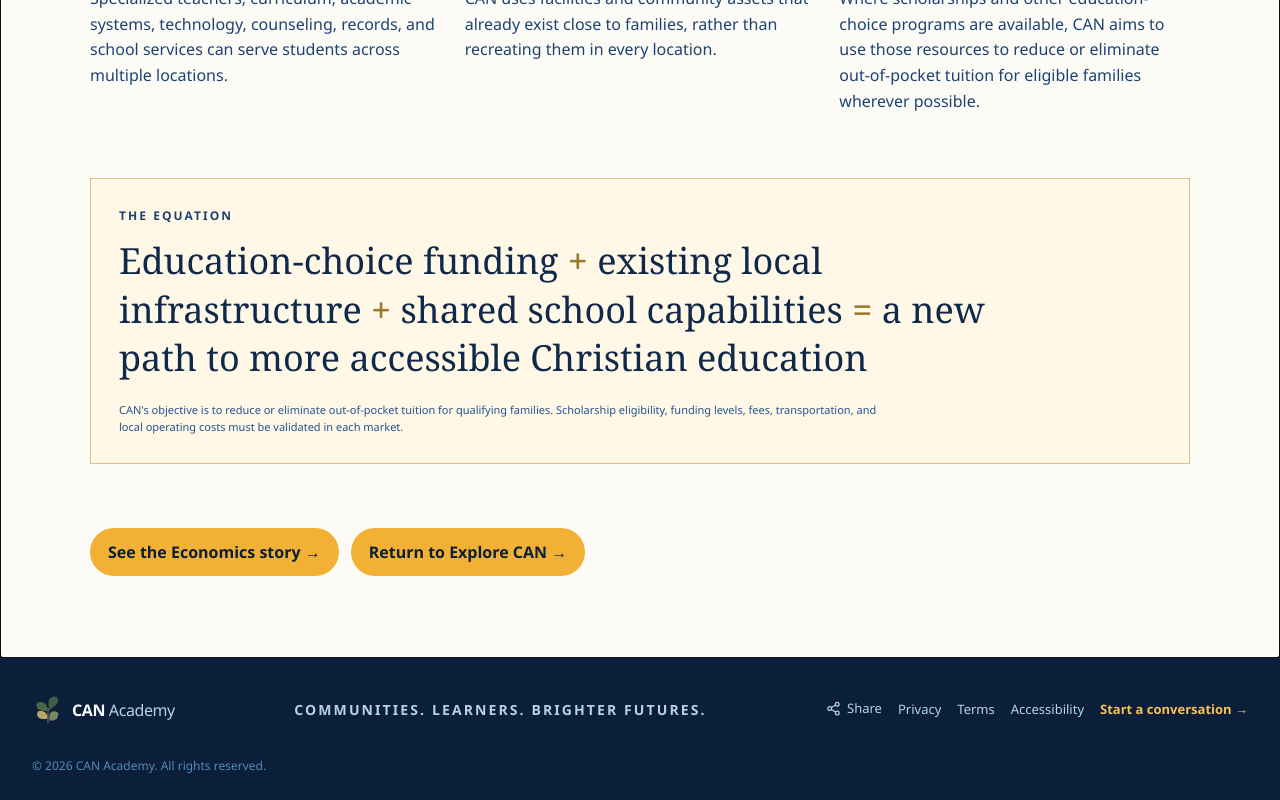
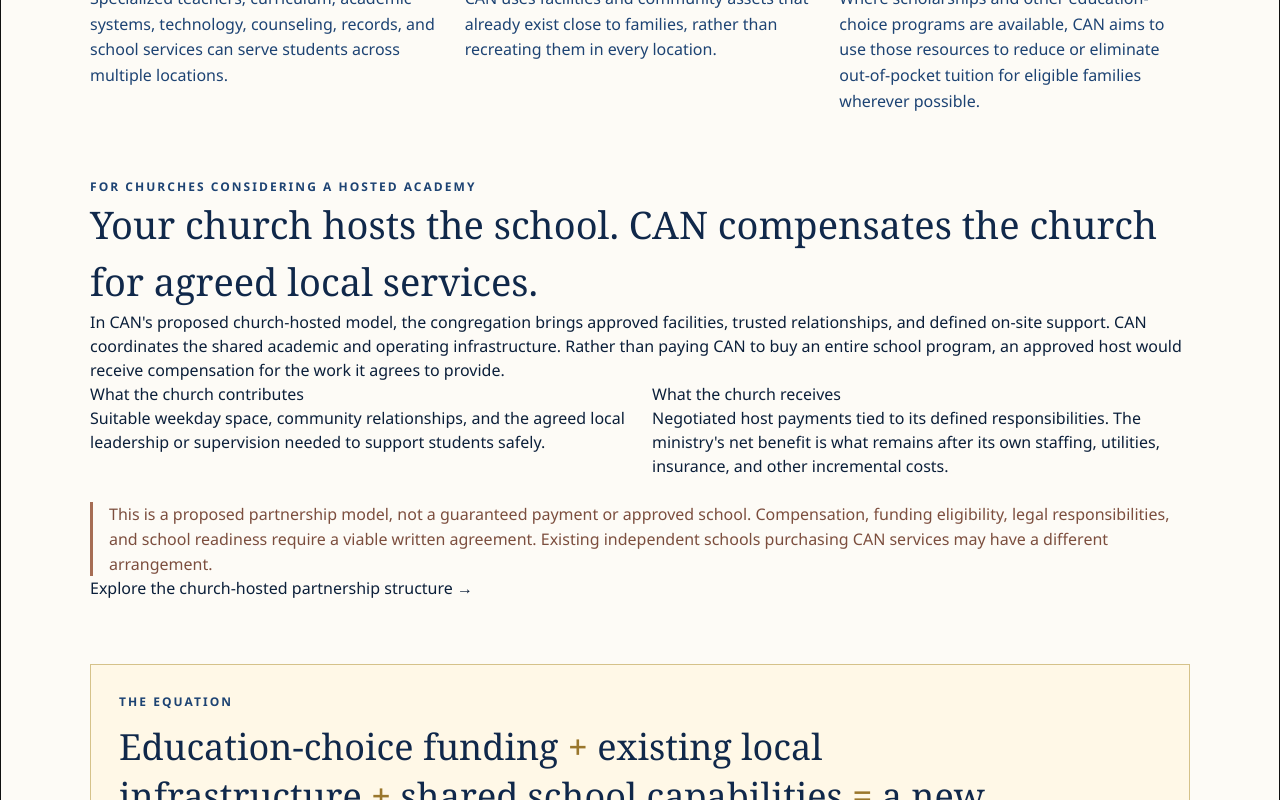
Before and after one commit to bryanhkelly/can-website, a React (Vite) app: page /economic-breakthrough in a window 1280 px wide. Shown: the part 617-1417 px from the top of the page. Built offline with nearby package versions, Linux system fonts and the light colour scheme.

Commit message:
Explain host compensation on Economics landing page

```diff
--- a/src/pages/EconomicBreakthroughPage.tsx
+++ b/src/pages/EconomicBreakthroughPage.tsx
@@ -40,6 +40,24 @@ export function EconomicBreakthroughPage() {
           ))}
         </section>
 
+        <section aria-labelledby="church-host-economics-heading">
+          <p className="destination-eyebrow">For churches considering a hosted academy</p>
+          <h2 className="deep-section-title" id="church-host-economics-heading">Your church hosts the school. CAN compensates the church for agreed local services.</h2>
+          <p>In CAN's proposed church-hosted model, the congregation brings approved facilities, trusted relationships, and defined on-site support. CAN coordinates the shared academic and operating infrastructure. Rather than paying CAN to buy an entire school program, an approved host would receive compensation for the work it agrees to provide.</p>
+          <div className="deep-two-grid">
+            <article>
+              <h3>What the church contributes</h3>
+              <p>Suitable weekday space, community relationships, and the agreed local leadership or supervision needed to support students safely.</p>
+            </article>
+            <article>
+              <h3>What the church receives</h3>
+              <p>Negotiated host payments tied to its defined responsibilities. The ministry's net benefit is what remains after its own staffing, utilities, insurance, and other incremental costs.</p>
+            </article>
+          </div>
+          <p className="deep-warning">This is a proposed partnership model, not a guaranteed payment or approved school. Compensation, funding eligibility, legal responsibilities, and school readiness require a viable written agreement. Existing independent schools purchasing CAN services may have a different arrangement.</p>
+          <p><Link to="/partnership-model/ways-to-partner">Explore the church-hosted partnership structure →</Link></p>
+        </section>
+
         <section className="economic-equation-deep">
           <p className="destination-eyebrow">The equation</p>
           <p>
```
